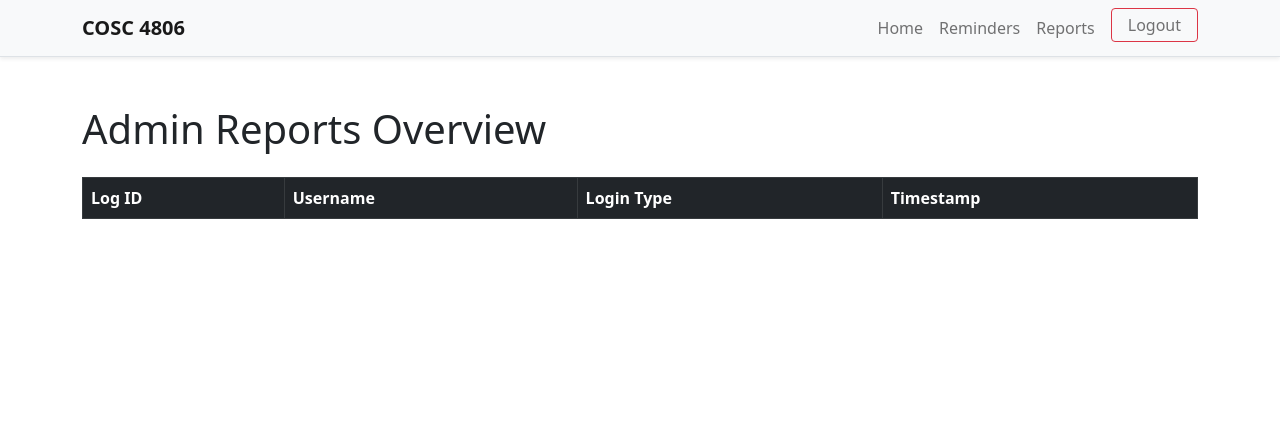
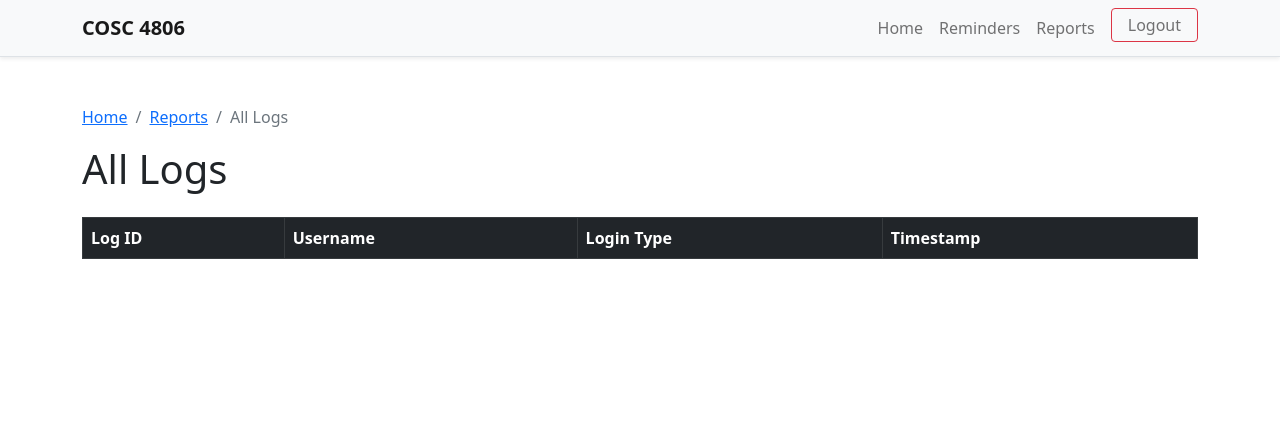
Before and after one commit to Harsh-Tuwar/cosc-4806-5, a PHP site: page /reports/all_logs in a window 1280 px wide. Shown: the top 433 px of the page. Run offline with PHP 8.4, Linux system fonts and the light colour scheme; the visitor is signed in with stand-in values (Sample User, id 1); data that the repository does not hold is empty.

Commit message:
added breadcrumbs for all the second level pages.

```diff
--- a/app/views/reports/all_logs.php
+++ b/app/views/reports/all_logs.php
@@ -1,7 +1,15 @@
 <?php require_once 'app/views/templates/header.php' ?>
 
 <div class="container mt-5">
-  <h1 class="mb-4">Admin Reports Overview</h1>
+  <nav aria-label="breadcrumb">
+    <ol class="breadcrumb">
+      <li class="breadcrumb-item"><a href="/home">Home</a></li>
+      <li class="breadcrumb-item"><a href="/reports">Reports</a></li>
+      <li class="breadcrumb-item active" aria-current="page">All Logs</li>
+    </ol>
+  </nav>
+
+  <h1 class="mb-4">All Logs</h1>
 
   <div class="table-responsive">
     <table class="table table-bordered table-hover table-striped">
```
Also changed, not shown: app/views/reminders/index.php (+7 -0 lines), app/views/reports/index.php (+7 -0 lines).
